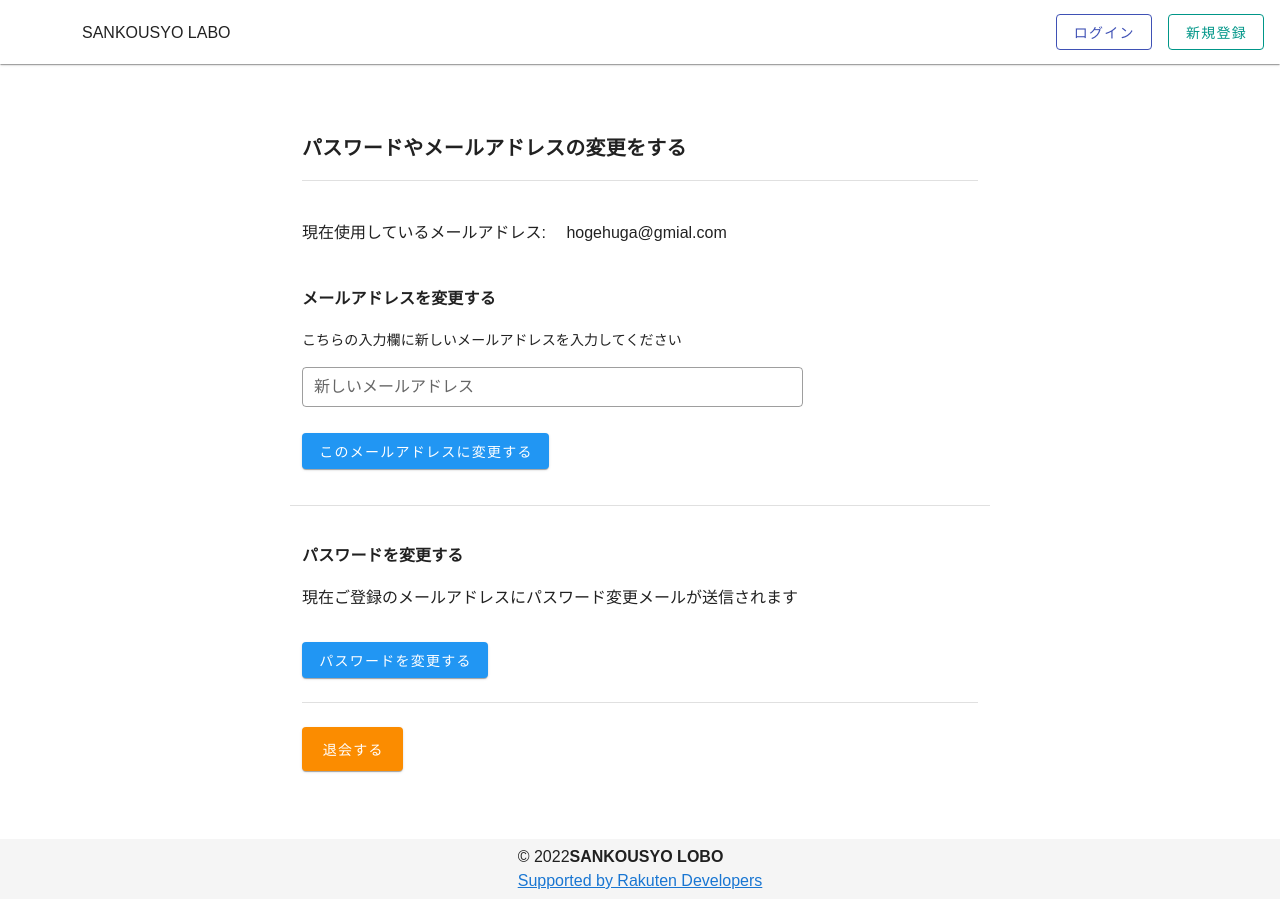
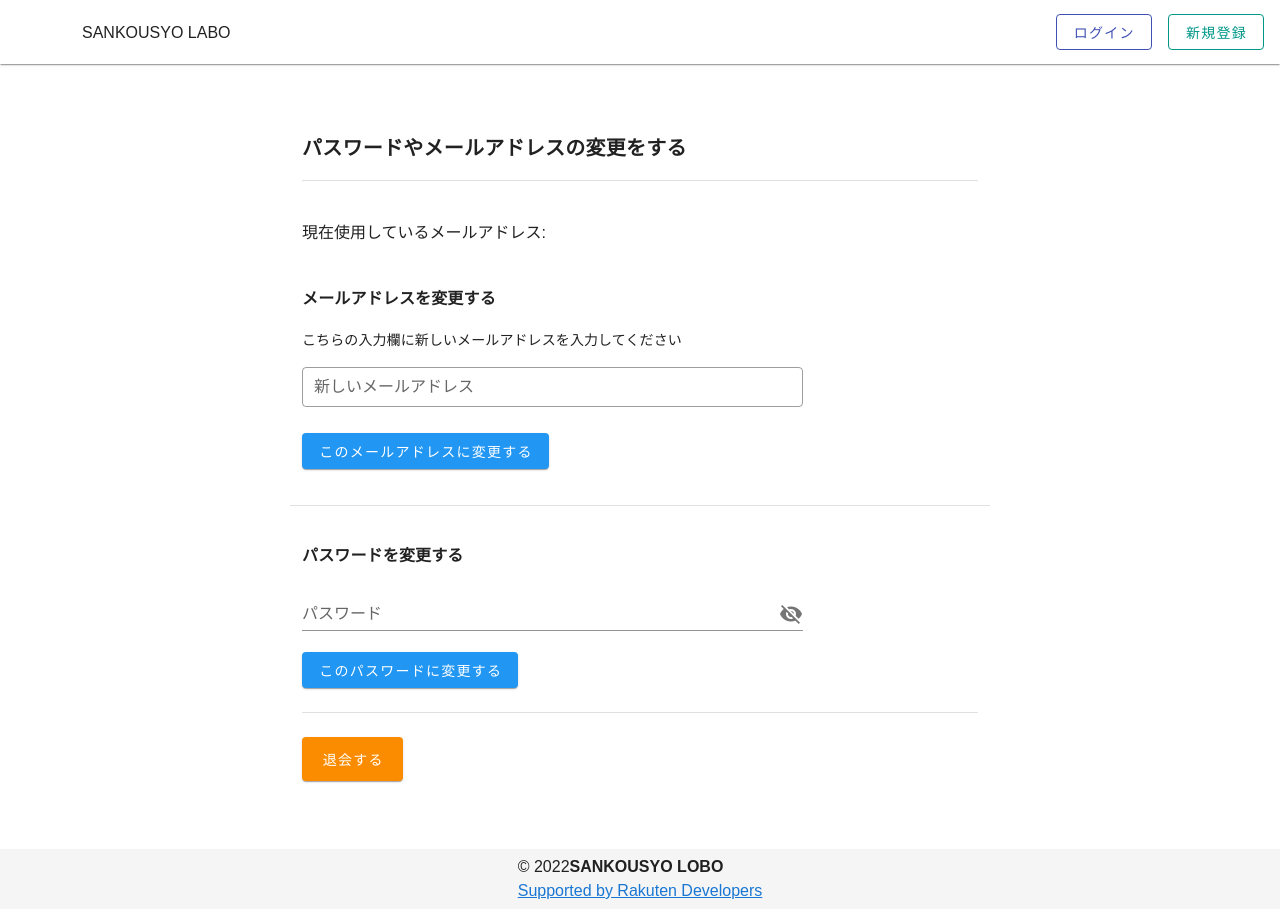
Before and after one commit to yuukiyamagata/SANKOUSHO-LABO, a Nuxt app: page /settings in a window 1280 px wide. Built offline with nearby package versions, Linux system fonts and the light colour scheme.

Commit message:
#10 退会、パスワードの変更機能実装

```diff
--- a/pages/books/_bookId.vue
+++ b/pages/books/_bookId.vue
@@ -55,7 +55,7 @@
             <v-sheet elevation="1" tile>
               <v-card elevation="0">
                 <v-card-title class='text-h6 font-weight-black'>Comment</v-card-title>
-                    <v-sheet
+                  <v-sheet
                     elevation="0"
                     class="mx-auto"
                     >
@@ -107,9 +107,7 @@
                           </v-icon>
                       </v-row>
                     </v-card-actions>
-
-
-                    </v-sheet>
+                  </v-sheet>
               </v-card>
             </v-sheet>
           </v-col>
--- a/pages/introduction.vue
+++ b/pages/introduction.vue
@@ -38,7 +38,7 @@
       <h1>投稿の仕方</h1>
       <div class="howToPost__contents">
         <p>
-          アカウント作成終了後、ログインをしたのち画面右上の投稿するボタンをクリックします。
+          アカウント作成またはログイン後、投稿機能を利用できます。
         </p>
         <p>
           投稿フォームに<span style="color: red">以下の必須項目を入力し</span>投稿ボタンを押すと投稿されます。
--- a/pages/posts/create.vue
+++ b/pages/posts/create.vue
@@ -6,7 +6,7 @@
     </v-col>
     <v-col>
       <v-form ref="form" v-model="valid">
-        <nuxt-link to="/introduce#howToPost" class="mb-6 d-block">
+        <nuxt-link to="/introduction#howToPost" class="mb-6 d-block">
           作成方法はこちらから
         </nuxt-link>
         <v-row>
@@ -81,7 +81,8 @@
       >
 
     <v-card>
-        <v-card-title>お勧めする参考書を選択してください</v-card-title>
+        <v-card-title v-if="!noResult">お勧めする参考書を選択してください</v-card-title>
+        <v-card-title v-else class="mx-auto">検索結果は「０件」でした。<br>検索ワードを変更して再検索してください</v-card-title>
         <v-divider></v-divider>
         <v-card-text>
 
@@ -150,6 +151,7 @@ export default {
       searchWord: '',
       searchResults:[],
       image_src_noImage: require('@/static/NoImage.png'),
+      noResult: false,
       valid: false,
       // データベースに登録
       sankousho:{
@@ -236,6 +238,10 @@ export default {
               })
             })
 
+            if(!this.searchResults.length){
+              this.noResult = true;
+            }
+
           if(response === undefined){
             throw new "データの取得に失敗しました"
           }
--- a/pages/settings.vue
+++ b/pages/settings.vue
@@ -7,13 +7,13 @@
             <v-divider class="mb-4"></v-divider>
           </v-col>
           <v-col cols="12">
-              <p>現在使用しているメールアドレス: <span class="ml-4">hogehuga@gmial.com</span></p>
+              <p>現在使用しているメールアドレス: <span class="ml-4">{{ currentEmail }}</span></p>
           </v-col>
           <v-col cols="12" md="9">
             <p class="text-subtitle-1 font-weight-bold">メールアドレスを変更する</p>
             <p class="text-subtitle-2">こちらの入力欄に新しいメールアドレスを入力してください</p>
             <v-text-field
-              v-model="email"
+              v-model="newEmail"
               label="新しいメールアドレス"
               dense
               outlined
@@ -23,26 +23,28 @@
             ></v-text-field>
             <v-row>
               <v-col>
-                <v-btn class="info" elevation="1">このメールアドレスに変更する</v-btn>
+                <v-btn class="info" elevation="1" @click="updateEmail">このメールアドレスに変更する</v-btn>
               </v-col>
             </v-row>
           </v-col>
           <v-divider class="my-6"></v-divider>
           <v-col cols="12" md="9">
             <p class="text-subtitle-1 font-weight-bold">パスワードを変更する</p>
-            <v-row>
-              <v-col>
-                <p class="mb-8">現在ご登録のメールアドレスにパスワード変更メールが送信されます</p>
-                <v-btn color="info" elevation="1">パスワードを変更する</v-btn>
-              </v-col>
-            </v-row>
+              <v-text-field
+                v-model="password"
+                :rules="passwordRules"
+                :type="isShow ? 'text' : 'password'"
+                :appendIcon="isShow ? 'mdi-eye' : 'mdi-eye-off'"
+                label="パスワード"
+                @click:append="isShow = !isShow"/>
+              <v-btn color="info" elevation="1" @click="resetPassWord">このパスワードに変更する</v-btn>
           </v-col>
         </v-row>
       </v-form>
       <v-divider class="my-6"></v-divider>
 
       <v-row>
-        <v-col cols="12">
+        <v-col cols="9" md="6">
             <v-btn
               color="warning"
               large
@@ -56,26 +58,72 @@
 </template>
 
 <script>
+import { updateEmail, updatePassword, deleteUser } from 'firebase/auth';
+import { auth } from '@/plugins/firebase';
 export default {
   data(){
     return {
-      email:'',
+      newEmail:'',
+      password: '',
       isShow: false,
       valid: false,
       mailRules: [
         (v) => !!v || "mail is required",
         v => /.+@.+\..+/.test(v) || 'E-mail must be valid'
       ],
+      passwordRules: [
+        (v) => !!v || "password is required",
+        v => /^[\w-]{8,72}$/.test(v) || '半角英数字8文字以上'
+      ],
+    }
+  },
+  computed:{
+    currentEmail(){
+      return this.$store.getters['auth/userEmail']
     }
   },
   created(){
+    console.log(this.currentEmail)
   },
   methods:{
-    withdrawUser(){
-      const result = confirm('退会してもよろしいですか？')
-      if(!result) return
-      console.log(result)
-    }
+    confirmAction(text){
+      const answer = confirm(text);
+      return answer;
+    },
+    async updateEmail(){
+      if(!this.confirmAction('このメールアドレスに変更してもよいですか？')) return
+      try{
+        await updateEmail(auth.currentUser, this.newEmail);
+        alert('メールアドレスが変更されました。');
+        this.newEmail = '';
+        location.reload();
+      }catch(e){
+          alert('メールアドレスが変更されませんでした。もう一度入力し直してください。');
+          this.newEmail = "";
+      }
+    },
+    async resetPassWord() {
+      if(!this.confirmAction('パスワードの変更をしてもよろしいでしょうか？')) return
+      const user = auth.currentUser
+      try{
+        await updatePassword(user, this.password)
+        alert('パスワードの変更を完了しました！');
+        this.password = '';
+        location.reload();
+      }catch(error){
+        console.error(error);
+      }
+    },
+    async withdrawUser(){
+      if(!this.confirmAction('退会してもよろしいですか？')) return
+      const user = auth.currentUser;
+      try{
+          await deleteUser(user)
+          this.$store.dispatch('auth/deleteUser');
+          alert('退会が完了しました。ユーザーに紐づくデータを全て削除しました。');
+      }catch(error){
+      }
+    },
   }
 }
 </script>
--- a/store/auth.js
+++ b/store/auth.js
@@ -6,7 +6,6 @@ import {
         GoogleAuthProvider,
         signInWithPopup,
         signInWithEmailAndPassword,
-        sendPasswordResetEmail,
         signOut
       } from 'firebase/auth'
 import { auth } from '@/plugins/firebase'
@@ -14,21 +13,25 @@ import { auth } from '@/plugins/firebase'
 
   export const state = () => ({
     isLoggedIn: false,
+    userEmail:'',
   })
 
   export const getters = {
     isLoggedIn: state => state.isLoggedIn,
+    userEmail: state => state.userEmail
   }
 
   export const mutations = {
     setLoginState(state, isLoggedIn) {
       state.isLoggedIn = isLoggedIn
     },
+    setUserEmail(state, email){
+      state.userEmail = email
+    },
   }
 
 export const actions = {
-  async RegisterWithEmailAndPassword({ dispatch }, { userName, email, password }) {
-
+    async RegisterWithEmailAndPassword({ dispatch, commit }, { userName, email, password }){
       try {
           const userCredential = await createUserWithEmailAndPassword(auth, email, password)
           await sendEmailVerification(auth.currentUser)
@@ -39,11 +42,11 @@ export const actions = {
           })
           dispatch('userInfo/setUserInfo', userCredential.user, { root: true})
           dispatch('userInfo/createUser', isNewUser, { root: true })
+          commit('setUserEmail', email)
           alert('確証メールを送信しました。メールボックスをご確認ください')
           this.$router.push('/')
 
           }catch(error){
-          console.log({ 'code': error.code, 'message': error.message })
             if (error.code === 'auth/email-already-in-use') {
               alert('既にこのメールアドレスは使用されています')
             }else {
@@ -69,15 +72,13 @@ export const actions = {
       },
 
       async login( { commit, dispatch }, { email, password}) {
+        try{
           await signInWithEmailAndPassword(auth, email, password)
-          // const userCredentialで受け取って処理をつづける
-          .then(userCredential => {
-            commit('setLoginState', true)
+          commit('setUserEmail', email)
           dispatch('userInfo/fetchUserInfo', null, { root: true})
           alert('ログインしました')
           this.$router.push('/')
-          })
-          .catch(error => {
+        }catch(error){
           if (error.code === 'auth/wrong-password') {
             alert('パスワードが間違っています。')
           } else if (error.code === 'auth/user-not-found') {
@@ -86,28 +87,30 @@ export const actions = {
             alert('ログインできません。')
             dispatch('logout')
           }
-          })
-        },
-
-      async resetPassWord(_, email){
-        try{
-          await sendPasswordResetEmail(auth, email)
-        }catch(e){
-          alert('メールアドレスの送信に失敗しました。')
         }
       },
 
       async logout({ commit }) {
         try{
-          await signOut(auth)
-          commit('setLoginState', false)
-          commit('userInfo/logoutReset', null, { root: true })
-          commit('post/logoutReset', null, { root: true })
-          commit('myPage/logoutReset', null, { root: true })
-          alert('ログアウトしました')
-          this.$router.push('/')
+          await signOut(auth);
+          commit('setLoginState', false);
+          commit('setUserEmail', '');
+          commit('userInfo/logoutReset', null, { root: true });
+          commit('post/logoutReset', null, { root: true });
+          commit('myPage/logoutReset', null, { root: true });
+          alert('ログアウトしました');
+          this.$router.push('/');
         }catch(e){
           console.error(e)
         }
     },
+
+    deleteUser({ commit }){
+      commit('setLoginState', false);
+      commit('setUserEmail', '');
+      commit('userInfo/logoutReset', null, { root: true });
+      commit('post/logoutReset', null, { root: true });
+      commit('myPage/logoutReset', null, { root: true });
+      this.$router.push('/');
     }
+  }
```
Also changed, not shown: 1 other file (tests, documents, lock files or other folders). Lines whose indentation alone changed are shown as unchanged.
